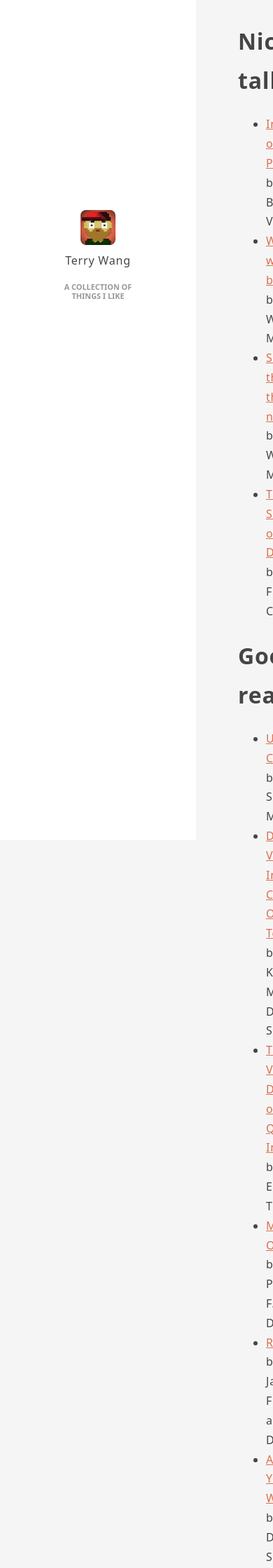
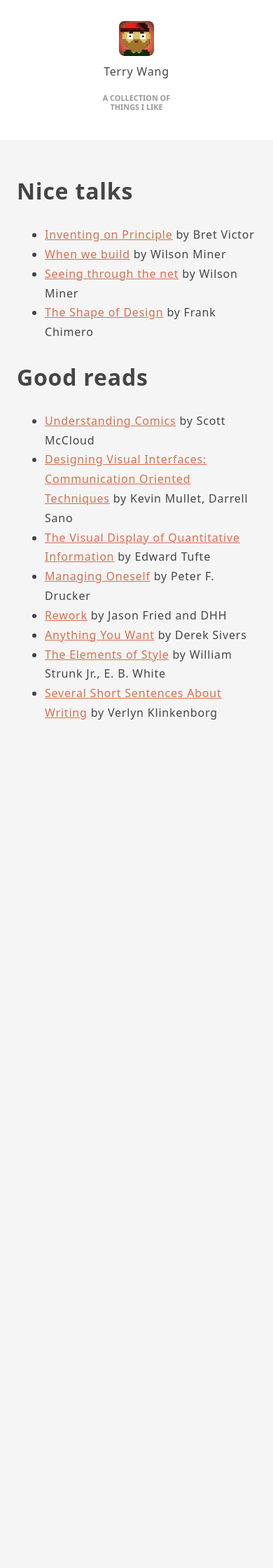
Before and after one commit to lvterry/lvterry.github.io, a Jekyll site: the page built from index.html, in a window 390 px wide. Shown: the top 2240 px of the page at 70% size. Built offline with Jekyll 4.4.1, drawn with Linux system fonts in a browser that asks for light colours; the list of posts is cut into pages by our own code; after the commit the page ends 1073 px from its top, so only the background shows below that.

Commit message:
add style for mobile

```diff
--- a/assets/css/style.css
+++ b/assets/css/style.css
@@ -20,14 +20,13 @@ body {
 }
 
 .me {
-  position: fixed;
-  left: 0;
-  top: 0;
-  padding: 300px 50px 0 50px;
+  background: white;
   text-align: center;
-  width: 180px;
-  height: 100%;
-  background: white;
+  padding:  30px 0;
+}
+
+main {
+  padding: 24px;
 }
 
 .me img {
@@ -44,10 +43,6 @@ body {
   margin-top: 1rem;
 }
 
-main {
-  padding: 10px 40px 10px 340px;
-}
-
 a, a:active {
   color: var(--link-color);
 }
@@ -55,3 +50,19 @@ a, a:active {
 a:visited {
   color: var(--link-visited-color);
 }
+
+@media screen and (min-width: 540px) {
+  .me {
+    position: fixed;
+    left: 0;
+    top: 0;
+    padding: 300px 50px 0 50px;
+    width: 180px;
+    height: 100%;
+  }
+
+  main {
+    padding: 10px 40px 10px 340px;
+  }
+
+}
```
